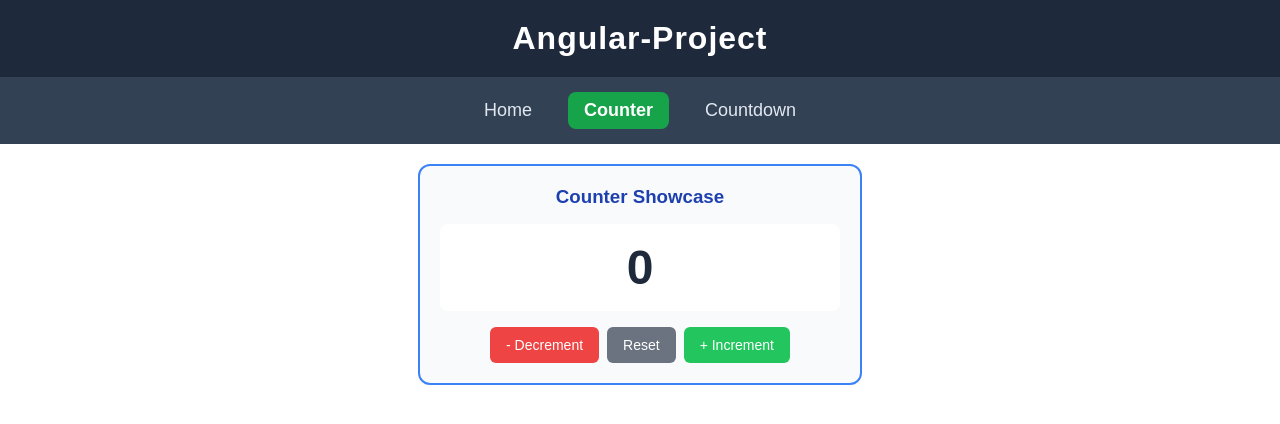
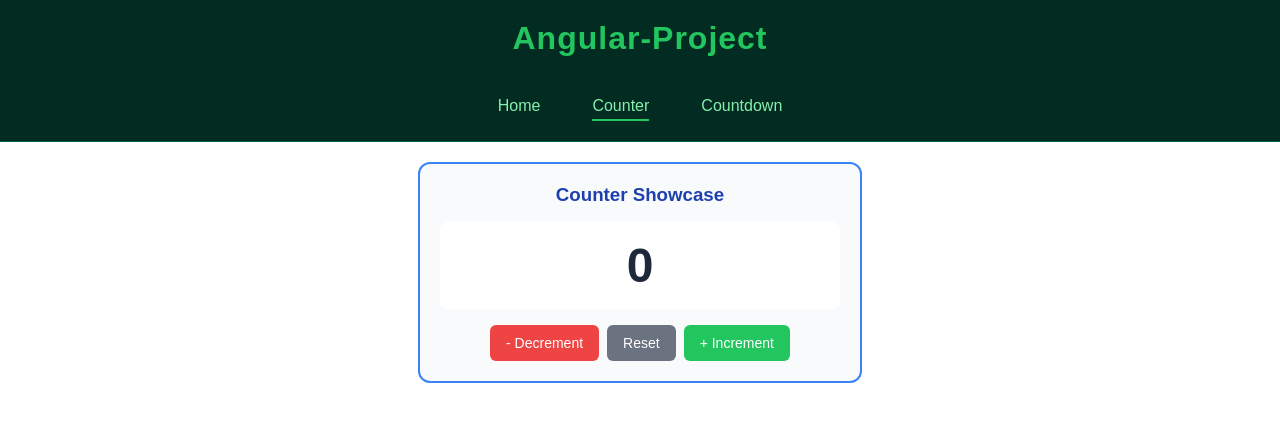
Before and after one commit to Anatoli33/Angular-Project, an Angular app in the folder project/: page /counter in a window 1280 px wide. Shown: the top 424 px of the page. Built offline with nearby package versions, Linux system fonts and the light colour scheme.

Commit message:
Better nav and error styling

```diff
--- a/project/src/app/error/error.css
+++ b/project/src/app/error/error.css
@@ -4,7 +4,7 @@
   flex-direction: column;
   justify-content: center;
   align-items: center;
-  background: #022c22;
+  background: #f5fefa;
   text-align: center;
 }
 
@@ -16,11 +16,11 @@
 
 .not-found h2 {
   margin: 10px 0;
-  color: #d1fae5;
+  color: #064e3b;
 }
 
 .not-found p {
-  color: #86efac;
+  color: #064e3b;
   margin-bottom: 20px;
 }
 
--- a/project/src/app/navigation/navigation.css
+++ b/project/src/app/navigation/navigation.css
@@ -1,48 +1,50 @@
-/* Global reset (optional but recommended) */
-* {
-  margin: 0;
-  padding: 0;
-  box-sizing: border-box;
-  font-family: Arial, sans-serif;
-}
-
-/* Header title */
+/* Header */
 h1 {
   text-align: center;
   padding: 20px;
-  background: #1e293b; /* dark blue */
-  color: white;
+  margin: 0;
+  background: #022c22; /* dark green */
+  color: #22c55e;
+  font-weight: 700;
   letter-spacing: 1px;
 }
 
-/* Navbar container */
+/* Navbar */
 nav {
   display: flex;
   justify-content: center;
   gap: 20px;
-  background: #334155; /* slightly lighter */
-  padding: 15px 0;
+  background: #022c22;; /* darker */
+  padding: 12px 0;
+  border-bottom: 1px solid #065f46;
 }
 
 /* Links */
 nav a {
   text-decoration: none;
-  color: #e2e8f0;
-  font-size: 18px;
+  color: #86efac;
+  font-size: 16px;
   padding: 8px 16px;
   border-radius: 8px;
-  transition: all 0.3s ease;
+  transition: all 0.25s ease;
 }
 
-/* Hover effect */
-nav a:hover {
-  background: #22c55e; /* green */
-  color: white;
+
+/* Optional: smooth underline effect */
+nav a::after {
+  content: '';
+  display: block;
+  height: 2px;
+  width: 0%;
+  background: #22c55e;
+  transition: width 0.3s;
+  margin-top: 4px;
 }
 
-/* Active link (Angular adds this class automatically if configured) */
-nav a.active-link {
-  background: #16a34a;
-  color: white;
-  font-weight: bold;
+nav a:hover::after {
+  width: 100%;
 }
+
+nav a.active-link::after {
+  width: 100%;
+}
```
